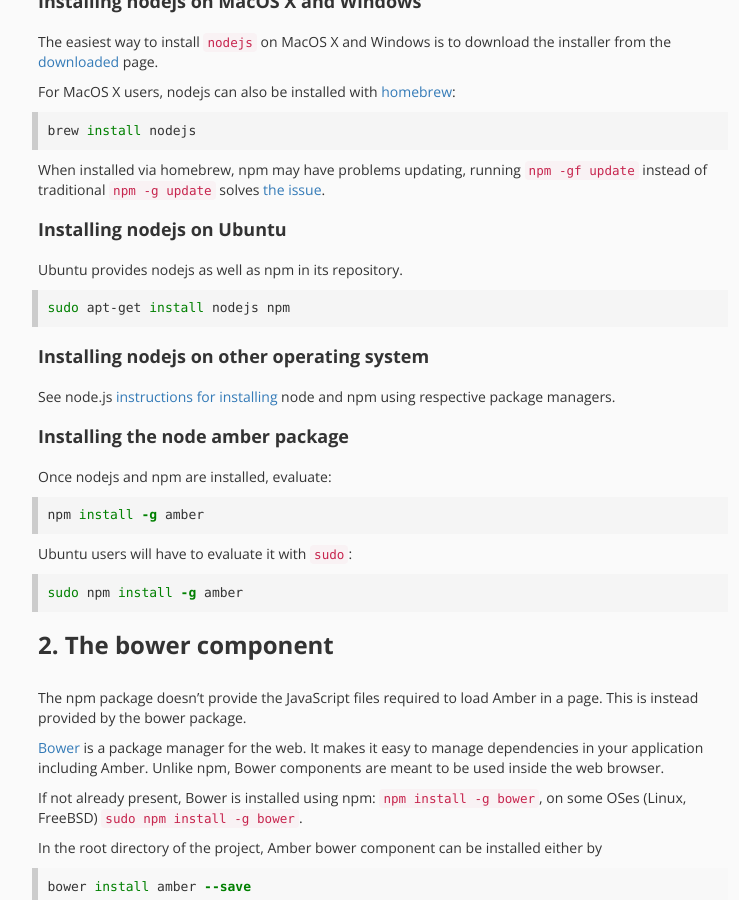
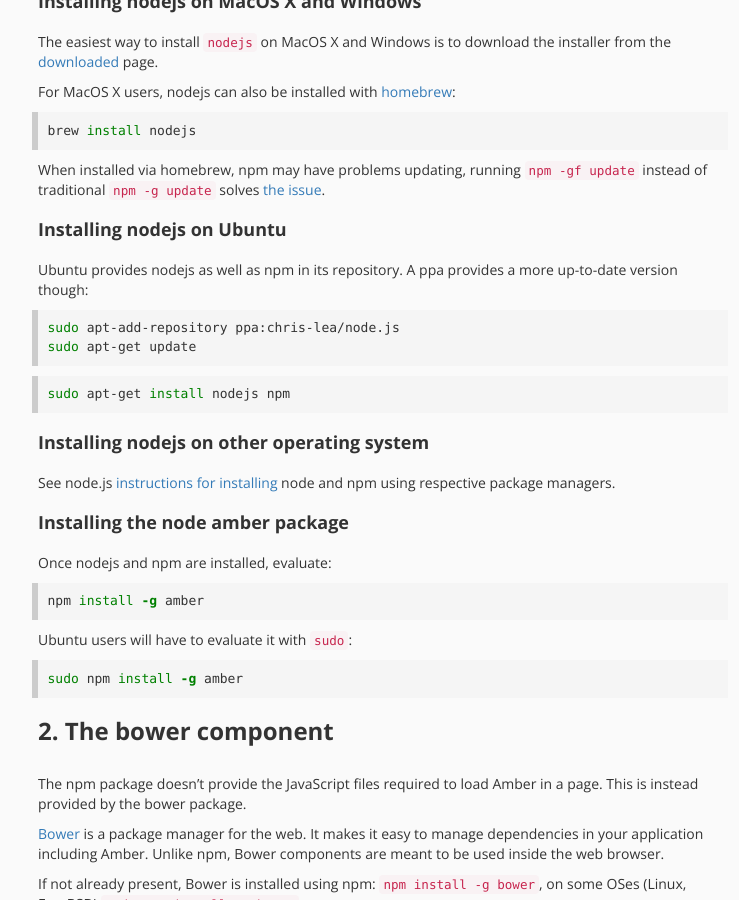
Before and after one commit to amber-smalltalk/amber-documentation, a Jekyll site: the page built from overview/1-installing-amber.md, in a window 1280 px wide and 900 px high, scrolled down 653 px. Shown: the whole window, without its empty margins (377-1116 px from the left). Built offline with Jekyll 4.4.1, drawn with Linux system fonts in a browser that asks for light colours; nearby versions of some CDN libraries.

Commit message:
Point to the ppa for nodejs

```diff
--- a/overview/1-installing-amber.md
+++ b/overview/1-installing-amber.md
@@ -41,7 +41,13 @@ solves [the issue](https://github.com/Homebrew/homebrew/issues/22408#issuecommen
 
 #### Installing nodejs on Ubuntu
 
-Ubuntu provides nodejs as well as npm in its repository.
+Ubuntu provides nodejs as well as npm in its repository. A ppa provides a more up-to-date version though:
+
+{% highlight sh %}
+sudo apt-add-repository ppa:chris-lea/node.js
+sudo apt-get update
+{% endhighlight %}
+
 
 {% highlight sh %}
 sudo apt-get install nodejs npm
```
